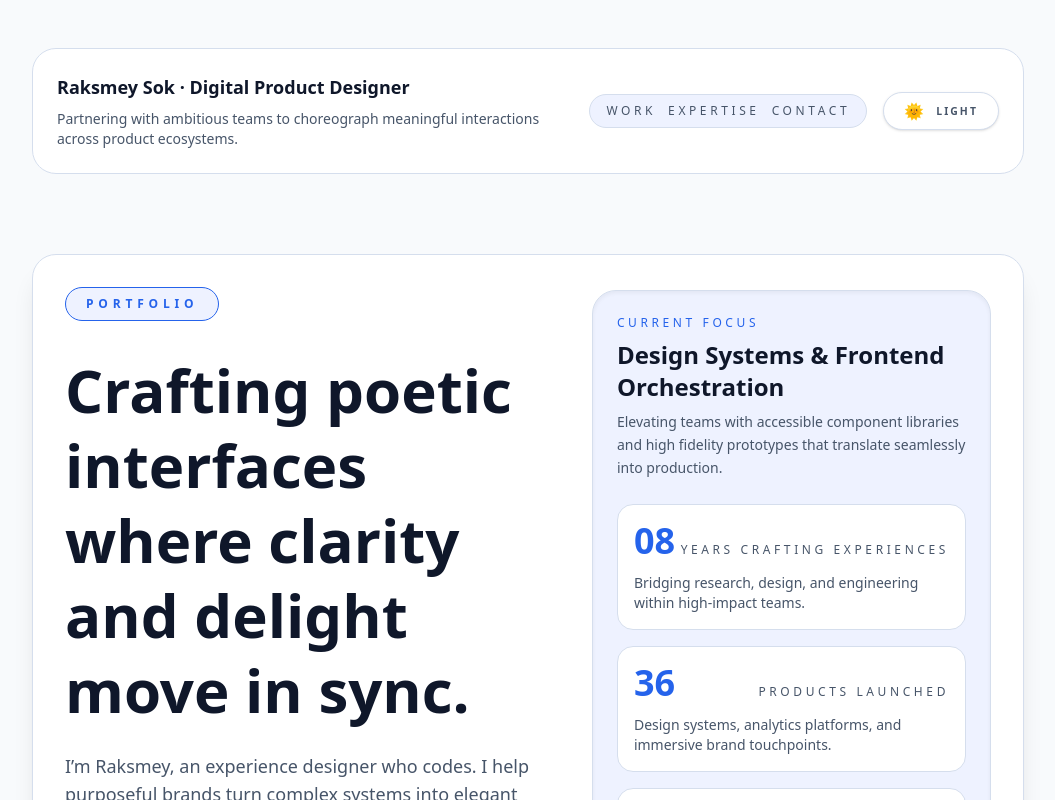
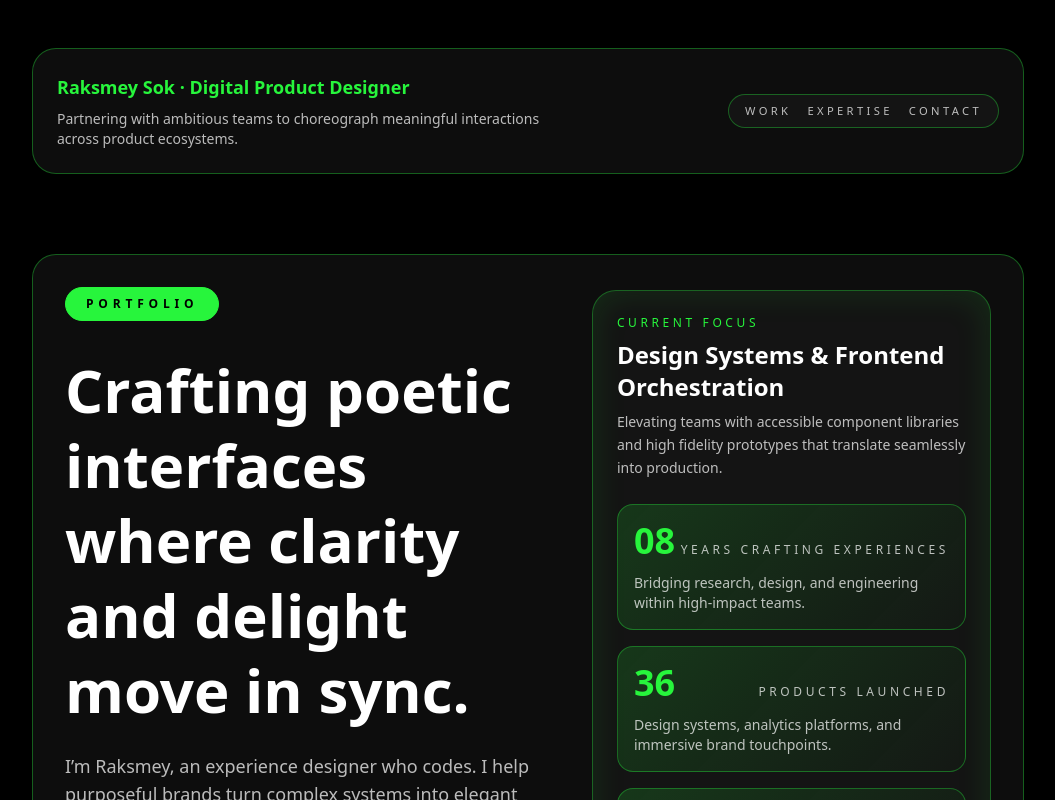
Before and after one commit to s-raksmey/raksmey, a Next.js app: page / in a window 1280 px wide. Shown: the top 800 px of the page, without its empty margins (112-1167 px from the left). Built offline with nearby package versions, Linux system fonts and the light colour scheme.

Commit message:
refactor: simplify theming and refresh palette

```diff
--- a/app/components/home-section.tsx
+++ b/app/components/home-section.tsx
@@ -45,15 +45,19 @@ export function HomeSection() {
       initial="hidden"
       animate="show"
       className="grid gap-12 rounded-3xl border p-8 shadow-xl backdrop-blur-sm md:grid-cols-[1.2fr_1fr] md:items-center"
-      style={{ backgroundColor: "var(--surface-elevated)" }}
+      style={{
+        backgroundColor: "var(--surface-elevated)",
+        borderColor: "var(--border)",
+        boxShadow: "0 25px 70px rgba(0, 0, 0, 0.45)",
+      }}
     >
       <div className="space-y-8">
         <span
           className="inline-flex w-fit items-center gap-2 rounded-full border px-5 py-2 text-xs font-semibold uppercase tracking-[0.4em]"
           style={{
             borderColor: "var(--accent)",
-            backgroundColor: "var(--surface-muted)",
-            color: "var(--accent)",
+            backgroundColor: "var(--accent)",
+            color: "var(--accent-foreground)",
           }}
         >
           Portfolio
@@ -89,7 +93,14 @@ export function HomeSection() {
           </a>
         </div>
       </div>
-      <div className="space-y-6 rounded-3xl border p-6 shadow-inner" style={{ backgroundColor: "var(--surface-muted)" }}>
+      <div
+        className="space-y-6 rounded-3xl border p-6 shadow-inner"
+        style={{
+          backgroundColor: "var(--surface-muted)",
+          borderColor: "var(--border)",
+          boxShadow: "inset 0 0 35px rgba(39, 245, 60, 0.12)",
+        }}
+      >
         <div className="space-y-2">
           <p className="text-xs uppercase tracking-[0.3em]" style={{ color: "var(--accent)" }}>
             Current focus
@@ -111,7 +122,10 @@ export function HomeSection() {
               initial="hidden"
               animate="show"
               className="group relative overflow-hidden rounded-2xl border p-4"
-              style={{ backgroundColor: "var(--surface-elevated)" }}
+              style={{
+                background: "linear-gradient(135deg, rgba(39, 245, 60, 0.16), rgba(39, 245, 60, 0.02))",
+                borderColor: "var(--border)",
+              }}
             >
               <div className="flex items-baseline justify-between">
                 <span className="text-4xl font-semibold" style={{ color: "var(--accent)" }}>
--- a/app/components/site-footer.tsx
+++ b/app/components/site-footer.tsx
@@ -10,7 +10,11 @@ export function SiteFooter() {
       transition={{ duration: 0.6, ease: [0.4, 0, 0.2, 1] }}
       viewport={{ once: true, amount: 0.3 }}
       className="mt-16 rounded-3xl border px-6 py-6 text-sm shadow-md"
-      style={{ backgroundColor: "var(--surface-elevated)", color: "var(--muted-foreground)" }}
+      style={{
+        background: "linear-gradient(145deg, rgba(39, 245, 60, 0.12), rgba(39, 245, 60, 0.04))",
+        color: "var(--muted-foreground)",
+        borderColor: "var(--border)",
+      }}
     >
       <div className="flex flex-col gap-3 text-center sm:flex-row sm:items-center sm:justify-between sm:text-left">
         <p style={{ color: "var(--foreground)" }}>
--- a/app/components/site-header.tsx
+++ b/app/components/site-header.tsx
@@ -2,8 +2,6 @@
 
 import Link from "next/link";
 import { motion } from "framer-motion";
-
-import { ThemeToggle } from "./theme-toggle";
 
 const headerVariants = {
   hidden: { opacity: 0, y: -20 },
@@ -23,20 +21,32 @@ export function SiteHeader() {
       initial="hidden"
       animate="show"
       className="flex flex-col gap-6 rounded-3xl border p-6 backdrop-blur-sm md:flex-row md:items-center md:justify-between"
-      style={{ backgroundColor: "var(--surface-elevated)" }}
+      style={{
+        backgroundColor: "var(--surface-elevated)",
+        borderColor: "var(--border)",
+        boxShadow: "0 25px 70px rgba(0, 0, 0, 0.45)",
+      }}
     >
       <div className="flex flex-col gap-2">
-        <Link href="#top" className="text-lg font-semibold" style={{ color: "var(--foreground)" }}>
+        <Link
+          href="#top"
+          className="text-lg font-semibold"
+          style={{ color: "var(--accent)" }}
+        >
           Raksmey Sok · Digital Product Designer
         </Link>
         <p className="max-w-lg text-sm" style={{ color: "var(--muted-foreground)" }}>
           Partnering with ambitious teams to choreograph meaningful interactions across product ecosystems.
         </p>
       </div>
-      <div className="flex flex-col items-start gap-4 sm:flex-row sm:items-center">
+      <div className="flex w-full flex-col items-start gap-4 sm:w-auto sm:flex-row sm:items-center">
         <nav
-          className="flex items-center gap-3 rounded-full border px-4 py-2 text-xs font-medium uppercase tracking-[0.3em]"
-          style={{ backgroundColor: "var(--surface-muted)", color: "var(--muted-foreground)" }}
+          className="flex w-full flex-wrap items-center justify-center gap-x-4 gap-y-2 rounded-full border px-4 py-2 text-[0.7rem] font-medium uppercase tracking-[0.3em] sm:w-auto"
+          style={{
+            backgroundColor: "var(--surface-muted)",
+            color: "var(--muted-foreground)",
+            borderColor: "var(--border)",
+          }}
         >
           {navItems.map((item) => (
             <a key={item.href} href={item.href} className="accent-link">
@@ -44,7 +54,6 @@ export function SiteHeader() {
             </a>
           ))}
         </nav>
-        <ThemeToggle />
       </div>
     </motion.header>
   );
--- a/app/components/skills-section.tsx
+++ b/app/components/skills-section.tsx
@@ -54,7 +54,11 @@ export function SkillsSection() {
             transition={{ delay: index * 0.1, duration: 0.65, ease: [0.33, 1, 0.68, 1] }}
             viewport={{ once: true, amount: 0.4 }}
             className="relative overflow-hidden rounded-3xl border p-6 shadow-lg"
-            style={{ backgroundColor: "var(--surface-elevated)" }}
+            style={{
+              background: "linear-gradient(160deg, rgba(39, 245, 60, 0.16), rgba(39, 245, 60, 0.02))",
+              borderColor: "var(--border)",
+              boxShadow: "0 25px 70px rgba(0, 0, 0, 0.4)",
+            }}
           >
             <div
               className="absolute right-4 top-4 h-14 w-14 rounded-full opacity-30"
--- a/app/components/theme-provider.tsx
+++ /dev/null
@@ -1,65 +0,0 @@
-"use client";
-
-import { createContext, useCallback, useContext, useEffect, useMemo, useState } from "react";
-
-type Theme = "light" | "dark";
-
-type ThemeContextValue = {
-  theme: Theme;
-  setTheme: (theme: Theme) => void;
-  toggleTheme: () => void;
-};
-
-const ThemeContext = createContext<ThemeContextValue | undefined>(undefined);
-
-function getStoredTheme(): Theme | null {
-  if (typeof window === "undefined") return null;
-  const stored = window.localStorage.getItem("theme");
-  return stored === "dark" || stored === "light" ? stored : null;
-}
-
-export function ThemeProvider({ children }: { children: React.ReactNode }) {
-  const [theme, setThemeState] = useState<Theme>(() => getStoredTheme() ?? "light");
-
-  useEffect(() => {
-    const stored = getStoredTheme();
-    if (stored) {
-      // We intentionally rehydrate the persisted theme after mount.
-      // eslint-disable-next-line react-hooks/set-state-in-effect
-      setThemeState((current) => (current === stored ? current : stored));
-    }
-  }, []);
-
-  useEffect(() => {
-    if (typeof window === "undefined") return;
-    document.documentElement.dataset.theme = theme;
-    window.localStorage.setItem("theme", theme);
-  }, [theme]);
-
-  const setTheme = useCallback((next: Theme) => {
-    setThemeState(next);
-  }, []);
-
-  const toggleTheme = useCallback(() => {
-    setThemeState((prev) => (prev === "light" ? "dark" : "light"));
-  }, []);
-
-  const value = useMemo(
-    () => ({
-      theme,
-      setTheme,
-      toggleTheme,
-    }),
-    [setTheme, theme, toggleTheme],
-  );
-
-  return <ThemeContext.Provider value={value}>{children}</ThemeContext.Provider>;
-}
-
-export function useTheme() {
-  const context = useContext(ThemeContext);
-  if (!context) {
-    throw new Error("useTheme must be used within a ThemeProvider");
-  }
-  return context;
-}
--- a/app/components/theme-toggle.tsx
+++ /dev/null
@@ -1,37 +0,0 @@
-"use client";
-
-import { AnimatePresence, motion } from "framer-motion";
-import { useTheme } from "./theme-provider";
-
-export function ThemeToggle() {
-  const { theme, toggleTheme } = useTheme();
-  const isDark = theme === "dark";
-
-  return (
-    <motion.button
-      type="button"
-      onClick={toggleTheme}
-      whileTap={{ scale: 0.96 }}
-      className="theme-toggle group relative inline-flex items-center gap-3 rounded-full px-5 py-2 text-sm font-medium shadow-sm"
-      aria-label="Toggle color theme"
-    >
-      <span className="relative flex h-5 w-5 items-center justify-center">
-        <AnimatePresence mode="wait" initial={false}>
-          <motion.span
-            key={isDark ? "moon" : "sun"}
-            initial={{ rotate: -90, opacity: 0 }}
-            animate={{ rotate: 0, opacity: 1 }}
-            exit={{ rotate: 90, opacity: 0 }}
-            transition={{ duration: 0.3, ease: [0.4, 0, 0.2, 1] }}
-            className="absolute text-base"
-          >
-            {isDark ? "🌙" : "🌞"}
-          </motion.span>
-        </AnimatePresence>
-      </span>
-      <span className="theme-toggle-label font-semibold uppercase tracking-[0.2em] text-[0.65rem]">
-        {isDark ? "Dark" : "Light"}
-      </span>
-    </motion.button>
-  );
-}
--- a/app/globals.css
+++ b/app/globals.css
@@ -1,19 +1,19 @@
 @import "tailwindcss";
 
 :root {
-  color-scheme: light;
-  --background: #f8fafc;
-  --foreground: #0f172a;
-  --muted: #e2e8f0;
-  --muted-foreground: #475569;
-  --border: #d5deed;
-  --ring: #2563eb;
-  --surface-elevated: #ffffff;
-  --surface-muted: #eef2ff;
-  --surface-subtle: rgba(148, 163, 184, 0.15);
-  --accent: #2563eb;
-  --accent-foreground: #0f172a;
-  --shadow-accent: 0 20px 40px rgba(37, 99, 235, 0.25);
+  color-scheme: dark;
+  --background: #000000;
+  --foreground: #ffffff;
+  --muted: #111111;
+  --muted-foreground: rgba(255, 255, 255, 0.72);
+  --border: rgba(39, 245, 60, 0.35);
+  --ring: #27f53c;
+  --surface-elevated: #0d0d0d;
+  --surface-muted: #141414;
+  --surface-subtle: rgba(39, 245, 60, 0.18);
+  --accent: #27f53c;
+  --accent-foreground: #000000;
+  --shadow-accent: 0 20px 60px rgba(39, 245, 60, 0.35);
 }
 
 @theme inline {
@@ -28,22 +28,6 @@
   --radius-lg: 1.25rem;
   --radius-md: 0.75rem;
   --radius-sm: 0.5rem;
-}
-
-[data-theme="dark"] {
-  color-scheme: dark;
-  --background: #030712;
-  --foreground: #e2e8f0;
-  --muted: #0f172a;
-  --muted-foreground: #94a3b8;
-  --border: #1f2937;
-  --ring: #38bdf8;
-  --surface-elevated: rgba(15, 23, 42, 0.75);
-  --surface-muted: rgba(30, 41, 59, 0.55);
-  --surface-subtle: rgba(59, 130, 246, 0.12);
-  --accent: #38bdf8;
-  --accent-foreground: #0b1120;
-  --shadow-accent: 0 18px 36px rgba(56, 189, 248, 0.35);
 }
 
 body {
@@ -61,27 +45,23 @@ body {
 }
 
 .glass-panel {
-  background: linear-gradient(135deg, rgba(255, 255, 255, 0.85), rgba(255, 255, 255, 0.5));
+  background: linear-gradient(135deg, rgba(39, 245, 60, 0.18), rgba(39, 245, 60, 0.05));
   border: 1px solid var(--border);
-  box-shadow: 0 20px 60px rgba(15, 23, 42, 0.1);
-}
-
-[data-theme="dark"] .glass-panel {
-  background: linear-gradient(135deg, rgba(15, 23, 42, 0.9), rgba(15, 23, 42, 0.55));
-  box-shadow: 0 20px 60px rgba(8, 47, 73, 0.35);
+  box-shadow: 0 20px 60px rgba(0, 0, 0, 0.35);
 }
 
 .button-secondary {
   border: 1px solid var(--border);
-  background-color: var(--surface-muted);
+  background-color: transparent;
   color: var(--foreground);
-  transition: border-color 0.2s ease, color 0.2s ease, transform 0.2s ease;
+  transition: border-color 0.2s ease, color 0.2s ease, background-color 0.2s ease, transform 0.2s ease;
 }
 
 .button-secondary:hover,
 .button-secondary:focus-visible {
   border-color: var(--accent);
-  color: var(--accent);
+  background-color: var(--accent);
+  color: var(--accent-foreground);
 }
 
 .accent-link {
@@ -100,7 +80,7 @@ body {
   background-color: var(--surface-muted);
   color: var(--foreground);
   padding: 0.75rem 1rem;
-  transition: border-color 0.2s ease, box-shadow 0.2s ease;
+  transition: border-color 0.2s ease, box-shadow 0.2s ease, background-color 0.2s ease;
 }
 
 .input-field::placeholder {
@@ -111,28 +91,5 @@ body {
   outline: none;
   border-color: var(--accent);
   box-shadow: 0 0 0 3px color-mix(in srgb, var(--accent) 20%, transparent);
+  background-color: rgba(39, 245, 60, 0.06);
 }
-
-.theme-toggle {
-  border: 1px solid var(--border);
-  background-color: var(--surface-elevated);
-  color: var(--foreground);
-  transition: border-color 0.2s ease, color 0.2s ease, background-color 0.2s ease;
-}
-
-.theme-toggle:hover,
-.theme-toggle:focus-visible {
-  border-color: var(--accent);
-  color: var(--accent-foreground);
-  outline: none;
-}
-
-.theme-toggle-label {
-  color: var(--muted-foreground);
-  transition: color 0.2s ease;
-}
-
-.theme-toggle:hover .theme-toggle-label,
-.theme-toggle:focus-visible .theme-toggle-label {
-  color: var(--accent);
-}
--- a/app/layout.tsx
+++ b/app/layout.tsx
@@ -3,7 +3,6 @@ import { Geist, Geist_Mono } from "next/font/google";
 
 import { siteConfig } from "@/config/site";
 import "./globals.css";
-import { ThemeProvider } from "./components/theme-provider";
 
 const geistSans = Geist({
   variable: "--font-geist-sans",
@@ -65,12 +64,12 @@ export default function RootLayout({
   children: React.ReactNode;
 }>) {
   return (
-    <html lang="en" data-theme="light">
+    <html lang="en">
       <body
         className={`${geistSans.variable} ${geistMono.variable} antialiased`}
         style={{ backgroundColor: "var(--background)", color: "var(--foreground)" }}
       >
-        <ThemeProvider>{children}</ThemeProvider>
+        {children}
       </body>
     </html>
   );
```
Also changed, not shown: app/components/contact-section.tsx (+10 -2 lines), app/components/projects-section.tsx (+10 -2 lines).
